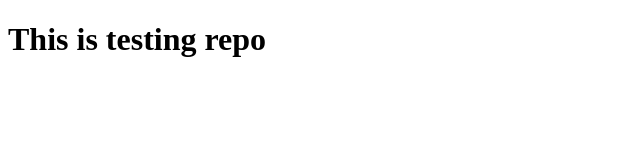
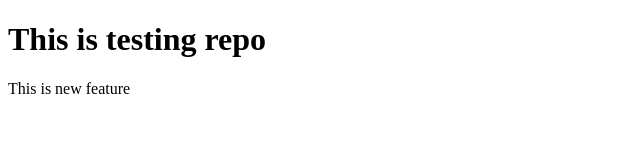
Before and after one commit to Asimfarhan-Redsky/testingRepo, a plain HTML site: page index.html in a window 1280 px wide. Shown: the whole page, without its empty margins (0-640 px from the left). Drawn offline with Linux system fonts and the light colour scheme.

Commit message:
Add new branch

```diff
--- a/index.html
+++ b/index.html
@@ -7,5 +7,6 @@
 </head>
 <body>
     <h1>This is testing repo</h1>
+    <header>This is new feature</header>
 </body>
 </html>
```
